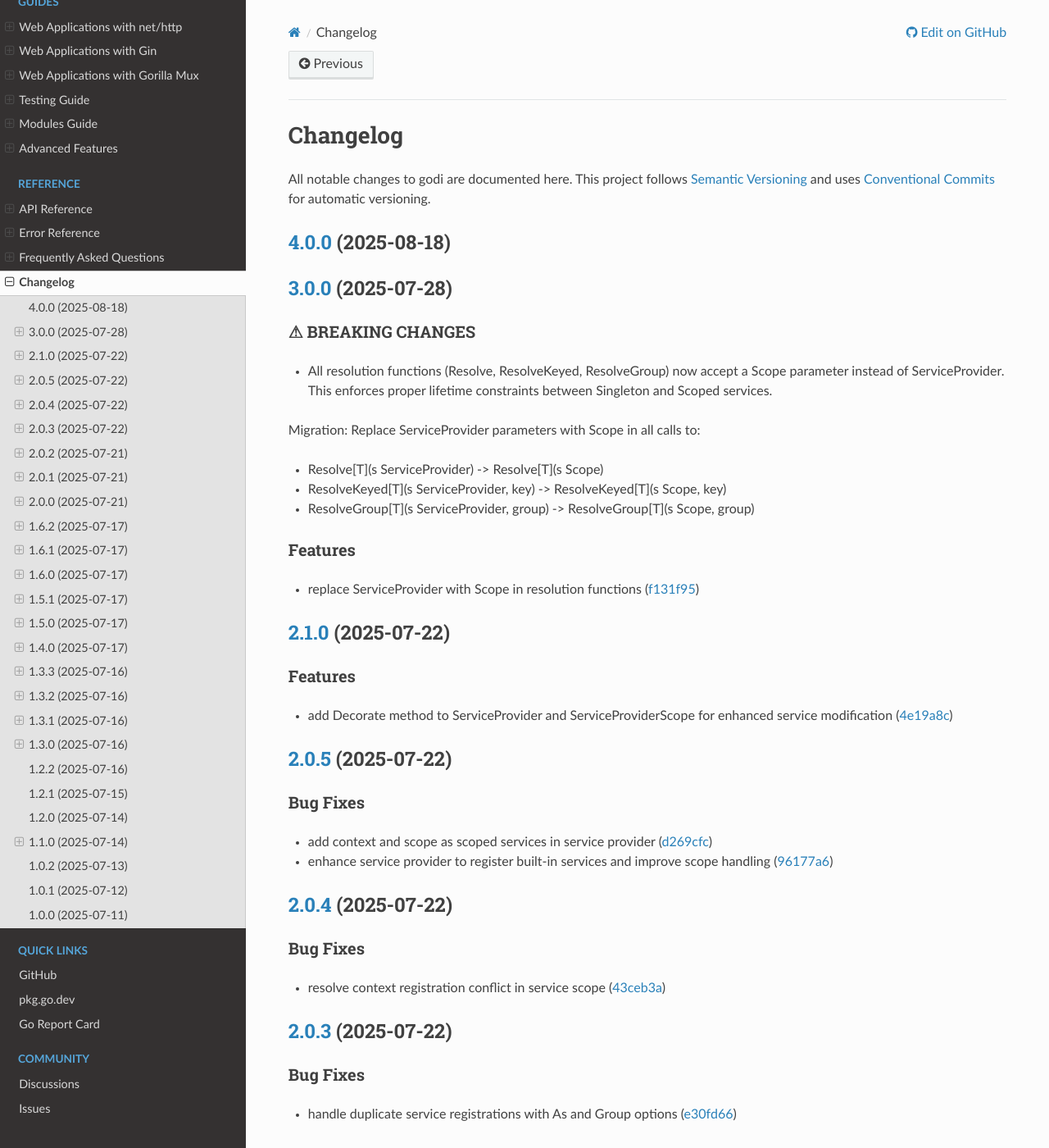
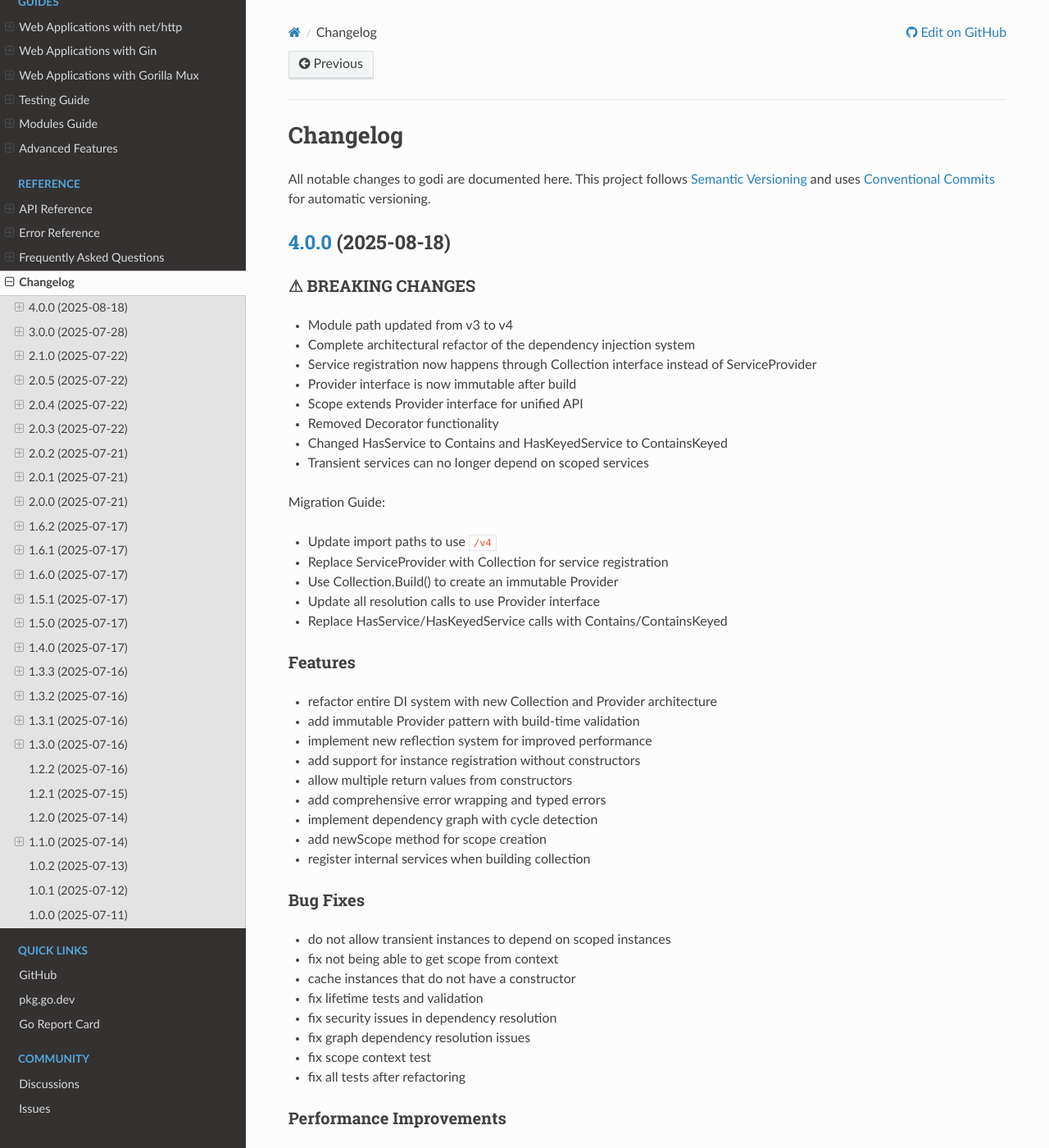
Before and after one commit to junioryono/godi, a Sphinx documentation site: the page built from docs/reference/changelog.md, in a window 1280 px wide and 1400 px high. Shown: the whole window at 82% size. Built offline with Sphinx 7.4.7 and the Read the Docs theme 3.1.0, drawn with Linux system fonts in a browser that asks for light colours; some of the changed text lies outside the part shown.

Commit message:
update changelog

```diff
--- a/docs/reference/changelog.md
+++ b/docs/reference/changelog.md
@@ -3,8 +3,65 @@
 All notable changes to godi are documented here. This project follows [Semantic Versioning](https://semver.org/) and uses [Conventional Commits](https://www.conventionalcommits.org/) for automatic versioning.
 
 
-## [4.0.0](https://github.com/junioryono/godi/compare/v3.0.1...v4.0.0) (2025-08-18)
+## [4.0.0](https://github.com/junioryono/godi/compare/v3.0.0...v4.0.0) (2025-08-18)
 
+
+### ⚠ BREAKING CHANGES
+
+* Module path updated from v3 to v4
+* Complete architectural refactor of the dependency injection system
+* Service registration now happens through Collection interface instead of ServiceProvider
+* Provider interface is now immutable after build
+* Scope extends Provider interface for unified API
+* Removed Decorator functionality
+* Changed HasService to Contains and HasKeyedService to ContainsKeyed
+* Transient services can no longer depend on scoped services
+
+Migration Guide:
+- Update import paths to use `/v4`
+- Replace ServiceProvider with Collection for service registration
+- Use Collection.Build() to create an immutable Provider
+- Update all resolution calls to use Provider interface
+- Replace HasService/HasKeyedService calls with Contains/ContainsKeyed
+
+### Features
+
+* refactor entire DI system with new Collection and Provider architecture
+* add immutable Provider pattern with build-time validation
+* implement new reflection system for improved performance
+* add support for instance registration without constructors
+* allow multiple return values from constructors
+* add comprehensive error wrapping and typed errors
+* implement dependency graph with cycle detection
+* add newScope method for scope creation
+* register internal services when building collection
+
+
+### Bug Fixes
+
+* do not allow transient instances to depend on scoped instances
+* fix not being able to get scope from context
+* cache instances that do not have a constructor
+* fix lifetime tests and validation
+* fix security issues in dependency resolution
+* fix graph dependency resolution issues
+* fix scope context test
+* fix all tests after refactoring
+
+
+### Performance Improvements
+
+* refactor reflection system for better performance
+* refactor instance caching mechanisms
+
+
+### Code Refactoring
+
+* rename HasService to Contains and HasKeyedService to ContainsKeyed
+* remove decorator functionality
+* clean up createInstance method
+* restructure error handling with typed errors
+* update to v4 module path
 
 ## [3.0.0](https://github.com/junioryono/godi/compare/v2.1.0...v3.0.0) (2025-07-28)
 
```
